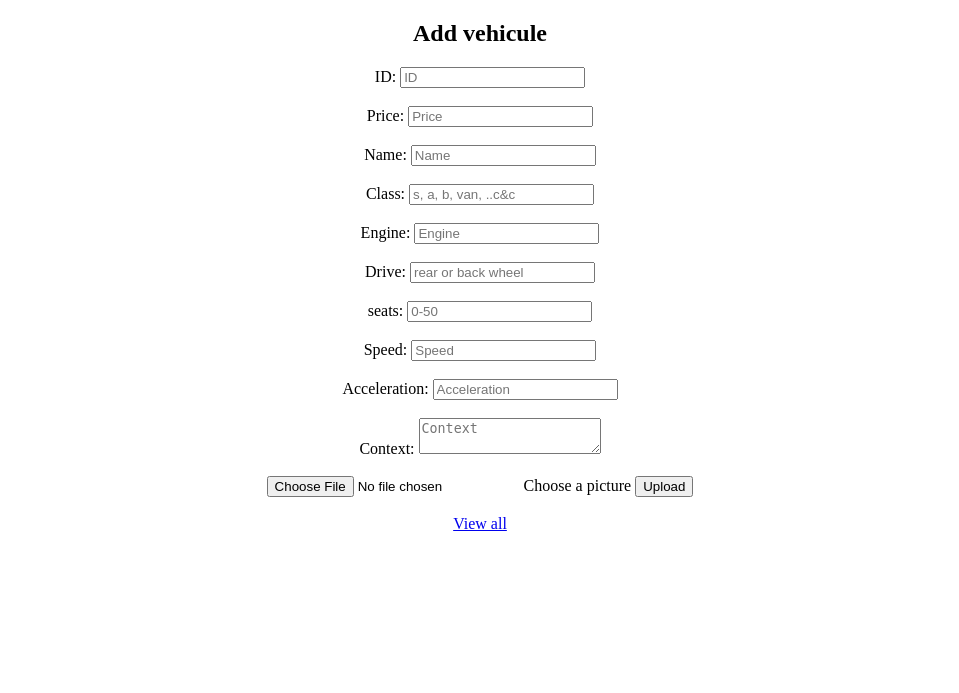
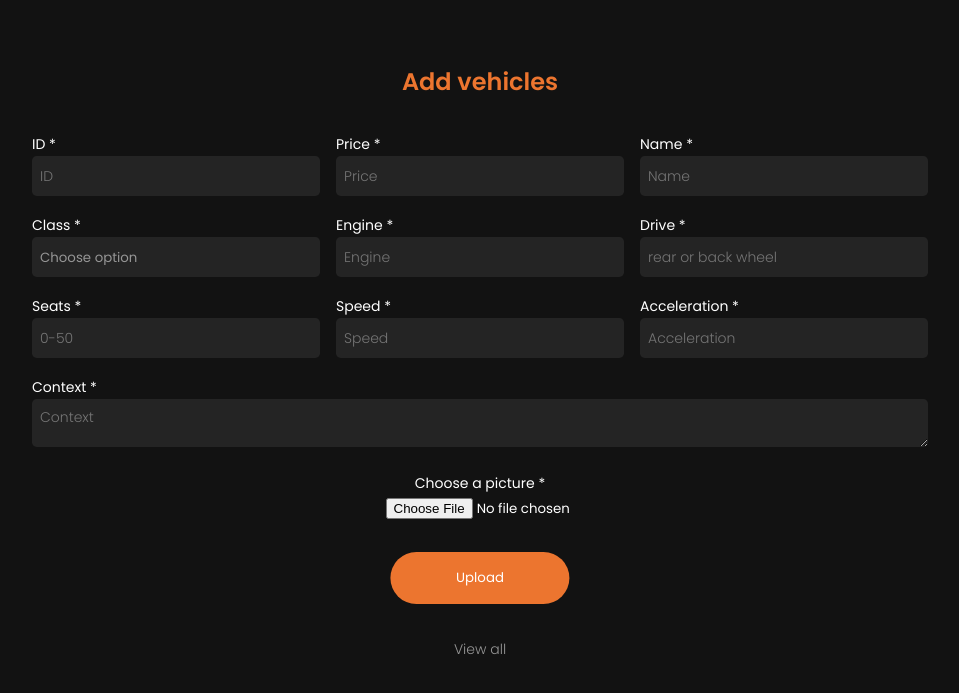
Before and after one commit to sed1k4real/Cars-platform, a PHP site: page /admin/content_insert.php in a window 1280 px wide. Shown: the top 693 px of the page, without its empty margins (160-1119 px from the left). Run offline with PHP 8.4, Linux system fonts and the light colour scheme.

Commit message:
Improving website experience
-Adjust admin panel's style (Add vehicle).
-Correct mistyped words.

```diff
--- a/admin/content_insert.php
+++ b/admin/content_insert.php
@@ -5,45 +5,84 @@
     <meta http-equiv="X-UA-Compatible" content="IE=edge">
     <meta name="viewport" content="width=device-width, initial-scale=1.0">
     <!------links------>
-    <link rel="stylesheet" href="../css/insrt.css">
-    <title>Add vehicules</title>
+    <link rel="stylesheet" href="../css/content_insrt.css">
+    <link href="https://fonts.googleapis.com/css2?family=Poppins:ital,wght@0,300;0,400;0,600;0,800;1,800&display=swap" rel="stylesheet">
+    <title>Add vehicles</title>
 </head>
 <body>
-        <center>
-            <div class="main">
-                <form action = "insert.php" method="POST" enctype="multipart/form-data">
+    <div class="main">
+        <form action = "insert.php" method="POST" enctype="multipart/form-data">
+            <h2>Add vehicles</h2>
 
-                    <h2>Add vehicule</h2>
-                    <label for="id">ID: </label>
-                    <input type="number" name="id" placeholder="ID"><br><br>
-                    <label for="price">Price: </label>
-                    <input type="number" name="price" placeholder="Price"><br><br>
-                    <label for="name">Name: </label>
-                    <input type="text" name="name" placeholder="Name"><br><br>
-                    <label for="class">Class: </label>
-                    <input type="text" name="class" placeholder="s, a, b, van, ..c&c"><br><br>
-                    <label for="engine">Engine: </label>
-                    <input type="text" name="engine" placeholder="Engine"><br><br>
-                    <label for="drive">Drive: </label>
-                    <input type="text" name="drive" placeholder="rear or back wheel"><br><br>
-                    <label for="seat">seats: </label>
-                    <input type="number" name="seat" placeholder="0-50"><br><br>
-                    <label for="speed">Speed: </label>
-                    <input type="number" name="speed" placeholder="Speed"><br><br>
-                    <label for="accel">Acceleration: </label>
-                    <input type="number" name="accel" placeholder="Acceleration"><br><br>
-                    <label for="context">Context: </label>
-                    <textarea type="text" name="context" placeholder="Context"></textarea><br><br>
+            <div class="container_form">
+                        <div class="cell">
+                            <label for="id">ID *</label><br>
+                            <input type="number" name="id" placeholder="ID"><br>
+                        </div>
 
-                    <input type="file" name="image">
+                        <div class="cell">
+                            <label for="price">Price *</label><br>
+                            <input type="number" name="price" placeholder="Price"><br>
+                        </div>
 
-                    <label for="file">Choose a picture</label>
+                        <div class="cell">
+                            <label for="name">Name *</label><br>
+                            <input type="text" name="name" placeholder="Name"><br>
+                        </div>
 
-                    <button name='upload'>Upload</button>
-                    <br><br>
-                    <a href="../vehicules.php">View all</a>
-                </form>
+                        <div class="cell">
+                            <label for="class">Class *</label><br>
+                            <select type="text" name="class">
+                                <option value="" disabled selected>Choose option</option>
+                                <option value="s">Class S</option>
+                                <option value="a">Class A</option>
+                                <option value="b">Class B</option>
+                                <option value="truck">Truck</option>
+                                <option value="van">Van</option>
+                                <option value="motorcycle">Motorcycle</option>
+                            </select><br>
+                        </div>
+
+                        <div class="cell">
+                            <label for="engine">Engine *</label><br>
+                            <input type="text" name="engine" placeholder="Engine"><br>
+                        </div>
+
+                        <div class="cell">
+                            <label for="drive">Drive *</label><br>
+                            <input type="text" name="drive" placeholder="rear or back wheel"><br>
+                        </div>
+
+                        <div class="cell">
+                            <label for="seat">Seats *</label><br>
+                            <input type="number" name="seat" placeholder="0-50"><br>
+                        </div>
+
+                        <div class="cell">
+                            <label for="speed">Speed *</label><br>
+                            <input type="number" name="speed" placeholder="Speed"><br>
+                        </div>
+
+                        <div class="cell">
+                            <label for="accel">Acceleration *</label><br>
+                            <input type="number" name="accel" placeholder="Acceleration"><br>
+                        </div>
+
+                        <div class="cell">
+                            <label for="context">Context *</label><br>
+                            <textarea type="text" name="context" placeholder="Context"></textarea><br>
+                        </div>
             </div>
-        </center>
+
+            <div id="file-up">
+                <label for="file">Choose a picture *</label><br>
+                <input id="input_tag" type="file" name="image"><br>
+            </div>
+
+            <button name='upload'>Upload</button><br>
+
+            <center><a class="redirect" href="../vehicles.php">View all</a></center>
+        </form>
+    </div>
 </body>
 </html>
--- a/admin/insert.php
+++ b/admin/insert.php
@@ -37,7 +37,7 @@
         {
             echo "<script>alert('Error')</script>";
         }
-        // keeo the user on the content answer page
+        // keep the user on the content answer page
         header('location: content_insert.php');
     }
 ?>
--- /dev/null
+++ b/css/content_insrt.css
@@ -0,0 +1,153 @@
+:root
+{
+    --color-main: #ec752f;
+    --color-light-grey: #969696;
+    --color-grey: #242424;
+    --color-dark:#121212;
+    --color-main-white: #fff;
+
+    --border-rad-1: 0.3rem;
+    --border-rad-2: 1rem;
+    --border-rad-3: 2rem;
+
+}
+
+body
+{
+    background-color: var(--color-dark);
+}
+
+*{
+    margin: 0;
+    padding: 0;
+    outline: 0;
+    appearance: none;
+    border: none;
+    text-decoration: none;
+    list-style: none;
+    box-sizing: border-box;
+
+    color: var(--color-main-white);
+    font-family: Poppins;
+}
+/*--------------------------------------------------------*/
+
+form
+{
+    margin-top: 4rem;
+    width: 70%;
+    margin-left: auto;
+    margin-right: auto;
+
+}
+
+h2
+{
+    font-weight: 600;
+    color: var(--color-main);
+
+    margin-bottom: 2rem;
+
+    width: fit-content;
+    margin-left: auto;
+    margin-right: auto;
+}
+
+.container_form
+{
+    display: grid;
+    grid-template-columns: repeat(3, 1fr);
+    column-gap: 1rem;
+}
+
+.container_form .cell:nth-child(10)
+{
+    grid-column: span 3;
+}
+
+.container_form input,textarea
+{
+    font-size: 14px;
+    font-weight: 300;
+    margin-bottom: 1rem;
+
+    height: 2.5rem;
+    background-color: var(--color-grey);
+    border-radius: var(--border-rad-1);
+    width: 100%;
+    padding-left: 0.5rem;
+    padding-right: 0.5rem;
+}
+
+.container_form textarea
+{
+    padding-top: 0.5rem;
+}
+
+.container_form textarea
+{
+    height: 3rem;
+}
+
+.container_form select, .container_form option
+{
+    width: 100%;
+    padding-left: 0.5rem;
+    height: 2.5rem;
+    background-color: var(--color-grey);
+    color: var(--color-light-grey);
+    border-radius: var(--border-rad-1);
+}
+
+.container_form input:focus, .container_form textarea:focus
+{
+    border: 1px solid var(--color-main);
+}
+
+form a
+{
+    font-size: 14px;
+    font-weight: 300;
+    color: var(--color-light-grey);
+}
+
+
+button
+{
+    background-color: var(--color-main);
+
+    padding: 1rem;
+
+    border-radius: var(--border-rad-3);
+
+    margin-bottom: 2rem;
+
+    width: 20%;
+    min-width: 6rem;
+
+    margin-left: 50%;
+    transform: translateX(-50%);
+    margin-right: auto;
+}
+
+button:hover
+{
+    cursor: pointer;
+}
+
+label
+{
+    font-weight: 400;
+    font-size: 14px;
+}
+
+#file-up
+{
+    text-align: center;
+    margin-bottom: 2rem;
+}
+
+#input_tag
+{
+    margin-left: 6rem;
+}
--- a/index.html
+++ b/index.html
@@ -10,7 +10,7 @@
     <link rel="preconnect" href="https://fonts.gstatic.com" crossorigin>
     <link rel="stylesheet" href="https://fonts.googleapis.com/css2?family=Material+Symbols+Outlined:opsz,wght,FILL,GRAD@20..48,100..700,0..1,-50..200" />
     <link href="https://fonts.googleapis.com/css2?family=Poppins:ital,wght@0,300;0,400;0,600;0,800;1,800&display=swap" rel="stylesheet">
-    <title>Document</title>
+    <title>DZ Crew car dealership</title>
 </head>
 
 <body>
@@ -21,14 +21,14 @@
                 <a class="active" href="index.html">Home</a>
                 <a href="news.html">News</a>
                 <div class="dropdown">
-                    <a href="vehicules.php">Vehicules<span class="material-symbols-outlined">expand_more</span></a>
+                    <a href="vehicles.php">Vehicles<span class="material-symbols-outlined">expand_more</span></a>
                         <div class="dropdown-content">
                             <a href="#">Class S</a>
                             <a href="#">Class A</a>
                             <a href="#">Class B</a>
                             <a href="#">Truck</a>
                             <a href="#">Van</a>
-                            <a href="#">Motorcyle</a>
+                            <a href="#">Motorcycle</a>
                             </div>
                     </div>
                 <a href="specialDeals.html">Special deals</a>
--- a/news.html
+++ b/news.html
@@ -10,7 +10,7 @@
     <link rel="preconnect" href="https://fonts.gstatic.com" crossorigin>
     <link rel="stylesheet" href="https://fonts.googleapis.com/css2?family=Material+Symbols+Outlined:opsz,wght,FILL,GRAD@20..48,100..700,0..1,-50..200" />
     <link href="https://fonts.googleapis.com/css2?family=Poppins:ital,wght@0,300;0,400;0,600;0,800;1,800&display=swap" rel="stylesheet">
-    <title>Document</title>
+    <title>News</title>
 </head>
 <body>
     <nav>
@@ -20,14 +20,14 @@
                 <a href="index.html">Home</a>
                 <a class="active" href="news.html">News</a>
                 <div class="dropdown">
-                    <a href="vehicules.php">Vehicules<span class="material-symbols-outlined">expand_more</span></a>
+                    <a href="vehicles.php">Vehicles<span class="material-symbols-outlined">expand_more</span></a>
                         <div class="dropdown-content">
                             <a href="#">Class S</a>
                             <a href="#">Class A</a>
                             <a href="#">Class B</a>
                             <a href="#">Truck</a>
                             <a href="#">Van</a>
-                            <a href="#">Motorcyle</a>
+                            <a href="#">Motorcycle</a>
                             </div>
                     </div>
                 <a href="specialDeals.html">Special deals</a>
--- a/specialDeals.html
+++ b/specialDeals.html
@@ -10,7 +10,7 @@
     <link rel="preconnect" href="https://fonts.gstatic.com" crossorigin>
     <link rel="stylesheet" href="https://fonts.googleapis.com/css2?family=Material+Symbols+Outlined:opsz,wght,FILL,GRAD@20..48,100..700,0..1,-50..200" />
     <link href="https://fonts.googleapis.com/css2?family=Poppins:ital,wght@0,300;0,400;0,600;0,800;1,800&display=swap" rel="stylesheet">
-    <title>Document</title>
+    <title>Special deals</title>
 </head>
 <body>
     <nav>
@@ -20,14 +20,14 @@
                 <a href="index.html">Home</a>
                 <a href="news.html">News</a>
                 <div class="dropdown">
-                    <a href="vehicules.php">Vehicules<span class="material-symbols-outlined">expand_more</span></a>
+                    <a href="vehicles.php">Vehicles<span class="material-symbols-outlined">expand_more</span></a>
                         <div class="dropdown-content">
                             <a href="#">Class S</a>
                             <a href="#">Class A</a>
                             <a href="#">Class B</a>
                             <a href="#">Truck</a>
                             <a href="#">Van</a>
-                            <a href="#">Motorcyle</a>
+                            <a href="#">Motorcycle</a>
                             </div>
                     </div>
                 <a class="active" href="specialDeals.html">Special deals</a>
```
Also changed, not shown: css/index.css (+5 -5 lines), css/vehicles.css (+54 -9 lines), vehicles.php (renamed from vehicules.php, +14 -6 lines), css/insrt.css (deleted).
